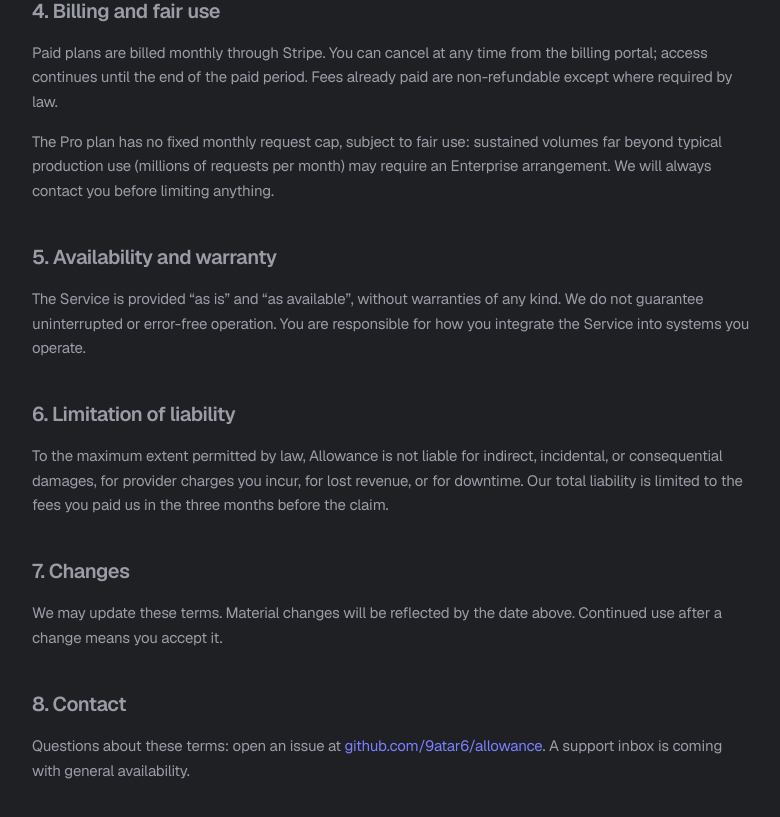
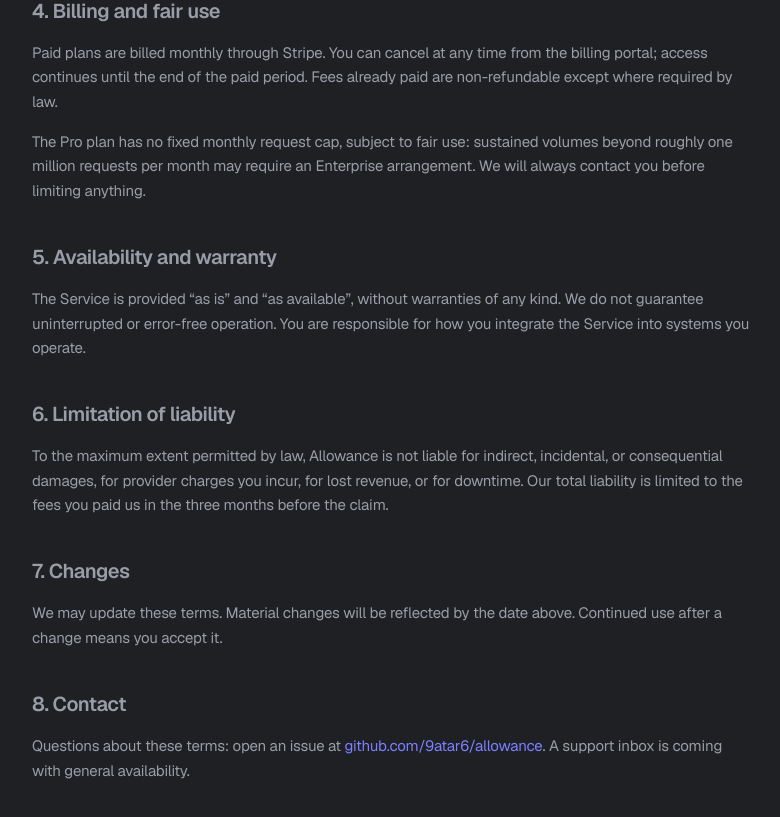
Before and after one commit to 9atar6/allowance, a Next.js app in the folder dashboard/: page /terms in a window 1280 px wide. Shown: the part 840-1657 px from the top of the page, without its empty margins (248-1028 px from the left). Built offline with nearby package versions, Linux system fonts and the light colour scheme.

Commit message:
biz: fair-use threshold made explicit (~1M req/mo) + whale-check SQL
Worst-case unit cost (every cap set) is ~$23/M requests vs $19.12 net Pro
revenue, so 'millions' was too loose; ~1M keeps every configuration profitable.
VALIDATION.md gains a 30-day whale query (>100k req) for weekly review.

```diff
--- a/dashboard/app/terms/page.tsx
+++ b/dashboard/app/terms/page.tsx
@@ -63,9 +63,9 @@ export default function Terms() {
           </p>
           <p>
             The Pro plan has no fixed monthly request cap, subject to fair use:
-            sustained volumes far beyond typical production use (millions of
-            requests per month) may require an Enterprise arrangement. We will
-            always contact you before limiting anything.
+            sustained volumes beyond roughly one million requests per month may
+            require an Enterprise arrangement. We will always contact you before
+            limiting anything.
           </p>
 
           <H2>5. Availability and warranty</H2>
```
Also changed, not shown: 1 other file (tests, documents, lock files or other folders).
